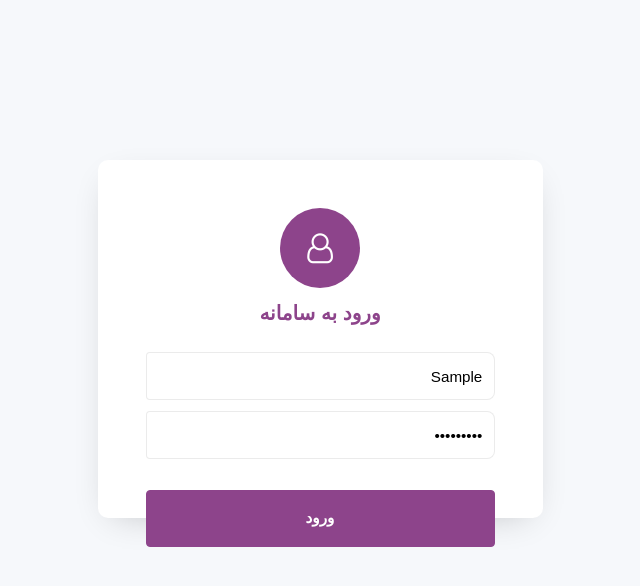
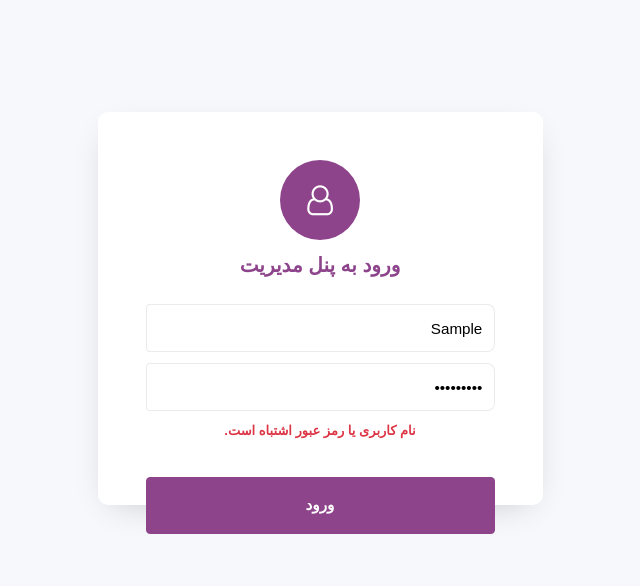
Before and after one commit to Shayan0750/unit-selection-frontend, a plain HTML site: page pages/login.html in a window 1280 px wide. Both pictures are taken after typing "Sample", "Sample123" into the empty fields and a click on the button "ورود". Shown: the whole page, without its empty margins (320-960 px from the left). Drawn offline with Linux system fonts and the light colour scheme.

Commit message:
login logic using mock data

```diff
--- a/js/login.js
+++ b/js/login.js
@@ -1,21 +1,72 @@
-  const form = document.querySelector('.login-form');
-  const user = form.querySelector('input[type="text"]');
-  const pass = form.querySelector('input[type="password"]');
-  const uErr = form.querySelector('.error-msg-username');
-  const pErr = form.querySelector('.error-msg-password');
+// login.js
 
-  // Handle login form submit
-  form.addEventListener('submit', e => {
-    e.preventDefault();
+document.addEventListener('DOMContentLoaded', () => {
 
-    uErr.textContent = '';
-    pErr.textContent = '';
+  // ۱. داده‌های ساختگی (Mock Data)
+  const ADMIN_USERNAME_SECRET = 'admin'; // نام کاربری صحیح
+  const ADMIN_PASSWORD_SECRET = '12345'; // رمز عبور صحیح
+  const FAKE_TOKEN = 'token-admin-12345-access';
+  const ADMIN_DASHBOARD_PAGE = 'dashboard.html';
+  const LOGIN_ERROR_MESSAGE = 'نام کاربری یا رمز عبور اشتباه است.';
 
-    const u = user.value.trim();
-    const p = pass.value.trim();
+  // ۲. پیدا کردن المان‌ها با ID و کلاس‌ها
+  const loginForm = document.getElementById('loginForm');
+  const usernameInput = document.getElementById('usernameInput');
+  const passwordInput = document.getElementById('passwordInput');
+  const errorDisplay = document.getElementById('errorDisplay');
 
-    if (!u) uErr.textContent = 'لطفا نام کاربری را وارد کنید';
-    if (!p) pErr.textContent = 'لطفا رمز عبور را وارد کنید';
+  // پیدا کردن محل خطاهای فیلدی با کلاس
+  const uErr = document.querySelector('.error-msg-username');
+  const pErr = document.querySelector('.error-msg-password');
 
-    if (u && p) alert('فرم درست است، ادامه دهید');
-  });
+  // ۳. تابع اصلی لاگین
+  function tryAdminLogin(event) {
+      // جلوگیری از رفرش صفحه
+      event.preventDefault();
+
+      // الف. پاک کردن خطاهای قبلی
+      if (uErr) uErr.textContent = '';
+      if (pErr) pErr.textContent = '';
+      if (errorDisplay) errorDisplay.textContent = '';
+
+      const enteredUsername = usernameInput.value.trim();
+      const enteredPassword = passwordInput.value.trim();
+
+      let isValid = true;
+
+      // ب. اعتبارسنجی: بررسی خالی نبودن فیلدها
+      if (!enteredUsername) {
+          if (uErr) uErr.textContent = 'لطفا نام کاربری را وارد کنید';
+          isValid = false;
+      }
+      if (!enteredPassword) {
+          if (pErr) pErr.textContent = 'لطفا رمز عبور را وارد کنید';
+          isValid = false;
+      }
+
+      // ج. منطق لاگین ساختگی (فقط اگر اعتبارسنجی اولیه موفق بود)
+      if (isValid) {
+
+          // مقایسه ورودی کاربر با رمزهای مخفی
+          if (enteredUsername === ADMIN_USERNAME_SECRET && enteredPassword === ADMIN_PASSWORD_SECRET) {
+
+              // --- موفقیت ---
+              localStorage.setItem('adminToken', FAKE_TOKEN);
+              window.location.href = ADMIN_DASHBOARD_PAGE;
+
+          } else {
+
+              // --- خطا ---
+              if (errorDisplay) {
+                  errorDisplay.textContent = LOGIN_ERROR_MESSAGE;
+              }
+          }
+      }
+  }
+
+  // ۴. اتصال تابع اصلی به فرم
+  if (loginForm) {
+      loginForm.addEventListener('submit', tryAdminLogin);
+  }
+
+});
--- a/pages/login.html
+++ b/pages/login.html
@@ -2,7 +2,7 @@
 <html lang="fa" dir="rtl">
 
 <head>
-  	<title>سامانه انتخاب واحد</title>
+    <title>سامانه انتخاب واحد - ورود</title>
     <meta charset="utf-8">
     <meta name="viewport" content="width=device-width, initial-scale=1, shrink-to-fit=no">
 
@@ -15,30 +15,32 @@
     <section class="ftco-section">
         <div class="container">
             <div class="row justify-content-center">
-				<div class="col-md-6 text-center mb-5">
-				</div>
-			</div>
-			<div class="row justify-content-center">
                 <div class="col-md-6 col-lg-5">
                     <div class="login-wrap p-4 p-md-5">
                         <div class="icon d-flex align-items-center justify-content-center">
                             <span class="fa fa-user-o"></span>
                         </div>
-		      	<h3 class="text-center mb-4">ورود به سامانه</h3>
-						<form action="#" class="login-form">
+                        <h3 class="text-center mb-4">ورود به پنل مدیریت</h3>
+
+                        <form action="#" class="login-form" id="loginForm">
+
                             <div class="form-group">
-								<input type="text" class="form-control rounded-left" placeholder="نام کاربری">
+                                <input type="text" class="form-control rounded-left" placeholder="نام کاربری" id="usernameInput">
                                 <div class="error-msg-username text-danger mt-1" style="text-align:right;"></div>
                             </div>
 
                             <div class="form-group">
-								<input type="password" class="form-control rounded-left" placeholder="رمز عبور">
+                                <input type="password" class="form-control rounded-left" placeholder="رمز عبور" id="passwordInput">
                                 <div class="error-msg-password text-danger mt-1" style="text-align:right;"></div>
                             </div>
+
+                            <div id="errorDisplay" class="text-danger mb-3" style="text-align:center; font-weight: bold;"></div>
+
                             <div class="form-group">
                                 <button type="submit" class="btn btn-primary rounded submit p-3 px-5">ورود</button>
                             </div>
                         </form>
+
                     </div>
                 </div>
             </div>
```
Lines whose indentation alone changed are shown as unchanged.
